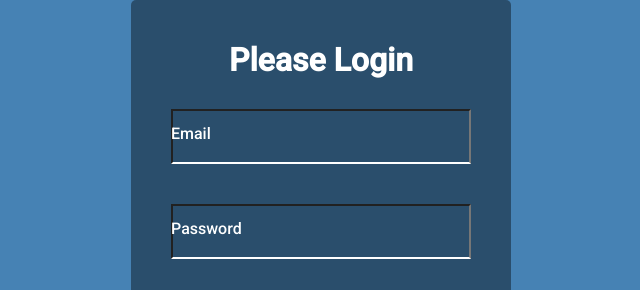
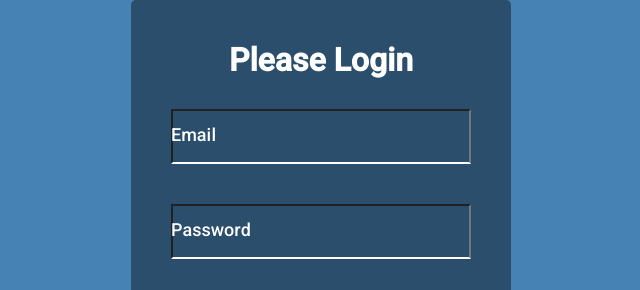
Before and after one commit to hamzaanwardev/form-wave-animation, a plain HTML site: page index.html in a window 1280 px wide. Shown: the top 290 px of the page, 319-959 px from the left. Drawn offline with Linux system fonts and the light colour scheme.

Commit message:
Updating Style Sheet

```diff
--- a/style.css
+++ b/style.css
@@ -73,3 +73,9 @@ body {
     top: 15px;
     left: 0;
 }
+
+.form-control label span {
+    display: inline-block;
+    font-size: 18px;
+    min-width: 5px;
+}
```
